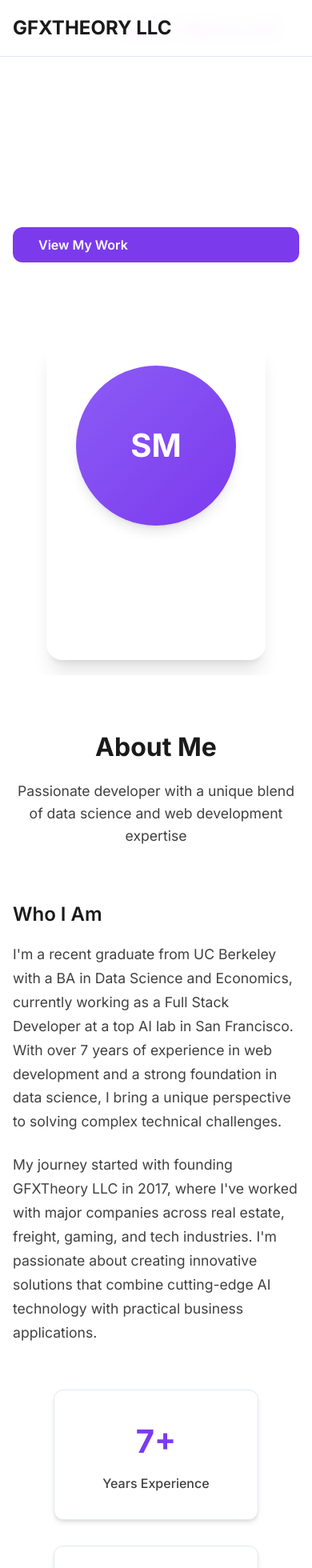
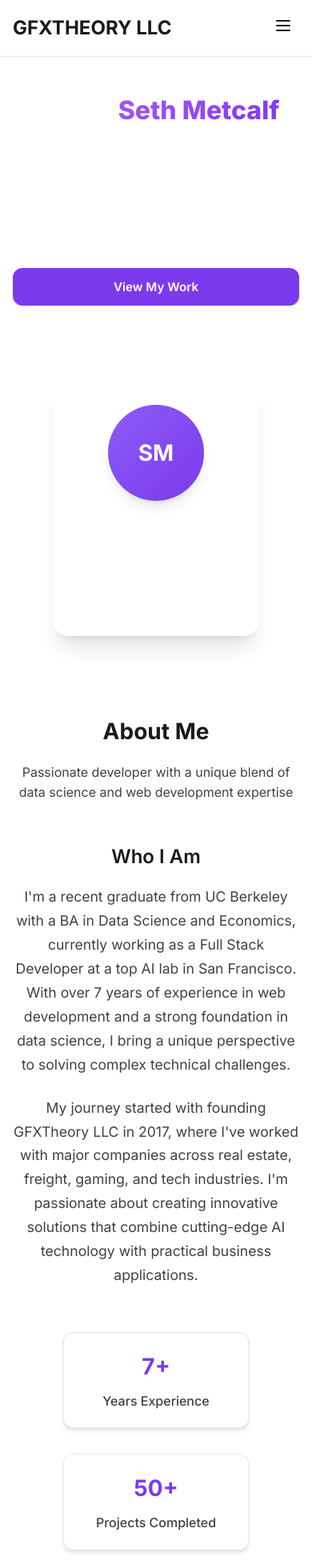
Before and after one commit to teorii/sethnijsmetcalf, a React (Vite) app: page / in a window 390 px wide. Shown: the top 1960 px of the page at 80% size. Built offline with nearby package versions, Linux system fonts and the light colour scheme.

Commit message:
mobile integration

```diff
--- a/src/App.css
+++ b/src/App.css
@@ -36,6 +36,7 @@ body {
   line-height: 1.6;
   color: var(--text-primary);
   background-color: var(--background);
+  overflow-x: hidden;
 }
 
 .container {
@@ -102,6 +103,17 @@ body {
   background: rgba(124, 58, 237, 0.1);
 }
 
+/* Mobile Navigation */
+.mobile-nav-toggle {
+  display: none;
+  background: none;
+  border: none;
+  font-size: 1.5rem;
+  color: var(--gunmetal);
+  cursor: pointer;
+  padding: 0.5rem;
+}
+
 /* Hero Section */
 .hero {
   min-height: 100vh;
@@ -109,6 +121,7 @@ body {
   align-items: center;
   position: relative;
   overflow: hidden;
+  padding-top: 70px;
 }
 
 .hero-background {
@@ -743,62 +756,208 @@ body {
   opacity: 1;
 }
 
-/* Responsive Design */
-@media (max-width: 768px) {
-  .nav-links {
-    display: none;
+/* Comprehensive Mobile Responsive Design */
+@media (max-width: 1024px) {
+  .hero-content {
+    gap: 3rem;
   }
 
+  .hero-title {
+    font-size: 3rem;
+  }
+
+  .about-content {
+    gap: 3rem;
+  }
+
+  .contact-content {
+    gap: 3rem;
+  }
+}
+
+@media (max-width: 768px) {
+  /* Mobile Navigation */
+  .mobile-nav-toggle {
+    display: block;
+  }
+
+  .nav-links {
+    position: fixed;
+    top: 70px;
+    left: 0;
+    right: 0;
+    background: rgba(255, 255, 255, 0.98);
+    backdrop-filter: blur(10px);
+    flex-direction: column;
+    padding: 2rem;
+    gap: 1rem;
+    border-bottom: 1px solid var(--border-color);
+    transform: translateY(-100%);
+    opacity: 0;
+    transition: all 0.3s ease;
+    box-shadow: var(--shadow-md);
+  }
+
+  .nav-links.active {
+    transform: translateY(0);
+    opacity: 1;
+  }
+
+  .nav-link {
+    text-align: center;
+    padding: 1rem;
+    border-radius: var(--border-radius);
+    background: rgba(124, 58, 237, 0.05);
+  }
+
+  /* Hero Section Mobile */
   .hero-content {
     grid-template-columns: 1fr;
     text-align: center;
     gap: 2rem;
+    padding: 0 1rem;
   }
 
   .hero-title {
     font-size: 2.5rem;
+    line-height: 1.2;
   }
 
+  .hero-subtitle {
+    font-size: 1.25rem;
+  }
+
+  .hero-description {
+    font-size: 1rem;
+  }
+
+  .hero-social-links {
+    justify-content: center;
+    margin-top: 1.5rem;
+  }
+
+  .hero-buttons {
+    justify-content: center;
+    gap: 1rem;
+  }
+
+  .btn {
+    padding: 0.875rem 1.5rem;
+    font-size: 0.95rem;
+  }
+
+  .avatar {
+    width: 150px;
+    height: 150px;
+    font-size: 2rem;
+  }
+
+  /* About Section Mobile */
   .about-content {
     grid-template-columns: 1fr;
     gap: 2rem;
+    text-align: center;
   }
 
   .stats-grid {
     grid-template-columns: 1fr;
+    max-width: 300px;
   }
 
-  .projects-grid {
-    grid-template-columns: 1fr;
+  .stat-card {
+    padding: 1.5rem;
   }
 
-  .skills-grid {
-    grid-template-columns: 1fr;
+  .stat-card h3 {
+    font-size: 2rem;
   }
 
-  .contact-content {
-    grid-template-columns: 1fr;
-    gap: 2rem;
-  }
-
+  /* Timeline Mobile */
   .timeline-item::before {
     left: -1rem;
   }
 
   .timeline-content {
     margin-left: 1rem;
+    padding: 1.5rem;
   }
 
   .timeline-content::before {
     left: -0.25rem;
+    width: 0.75rem;
+    height: 0.75rem;
   }
 
+  .timeline-header {
+    flex-direction: column;
+    align-items: flex-start;
+    gap: 0.5rem;
+  }
+
+  /* Projects Mobile */
+  .projects-grid {
+    grid-template-columns: 1fr;
+    gap: 1.5rem;
+  }
+
+  .project-card {
+    max-width: 400px;
+    margin: 0 auto;
+  }
+
+  .project-content {
+    padding: 1.25rem;
+  }
+
+  /* Skills Mobile */
+  .skills-grid {
+    grid-template-columns: 1fr;
+    gap: 1.5rem;
+  }
+
+  .skill-category {
+    padding: 1.5rem;
+  }
+
+  .skill-tags {
+    gap: 0.5rem;
+  }
+
+  .skill-tag {
+    padding: 0.4rem 0.8rem;
+    font-size: 0.85rem;
+  }
+
+  /* Contact Mobile */
+  .contact-content {
+    grid-template-columns: 1fr;
+    gap: 2rem;
+    text-align: center;
+  }
+
+  .contact-image img {
+    max-width: 300px;
+  }
+
+  .contact-form {
+    padding: 1.5rem;
+  }
+
+  .contact-item {
+    justify-content: center;
+  }
+
+  /* Footer Mobile */
   .footer-content {
     flex-direction: column;
+    gap: 1rem;
   }
-}
 
-@media (max-width: 480px) {
+  .footer-links {
+    justify-content: center;
+  }
+
+  /* General Mobile Adjustments */
   .container {
     padding: 0 1rem;
   }
@@ -807,23 +966,198 @@ body {
     padding: 0 1rem;
   }
 
+  .section {
+    padding: 4rem 0;
+  }
+
+  .section-header {
+    margin-bottom: 3rem;
+  }
+
+  .section-header h2 {
+    font-size: 2rem;
+  }
+
+  .section-header p {
+    font-size: 1rem;
+  }
+}
+
+@media (max-width: 480px) {
+  /* Extra Small Mobile */
+  .hero-title {
+    font-size: 2rem;
+  }
+
+  .hero-subtitle {
+    font-size: 1.1rem;
+  }
+
+  .hero-description {
+    font-size: 0.95rem;
+  }
+
+  .hero-buttons {
+    flex-direction: column;
+    width: 100%;
+  }
+
+  .btn {
+    width: 100%;
+    justify-content: center;
+  }
+
+  .avatar {
+    width: 120px;
+    height: 120px;
+    font-size: 1.75rem;
+  }
+
+  .stat-card {
+    padding: 1.25rem;
+  }
+
+  .stat-card h3 {
+    font-size: 1.75rem;
+  }
+
+  .timeline-content {
+    padding: 1.25rem;
+  }
+
+  .project-content {
+    padding: 1rem;
+  }
+
+  .skill-category {
+    padding: 1.25rem;
+  }
+
+  .contact-form {
+    padding: 1.25rem;
+  }
+
+  .section {
+    padding: 3rem 0;
+  }
+
+  .section-header h2 {
+    font-size: 1.75rem;
+  }
+
+  .floating-card {
+    padding: 1.5rem;
+  }
+}
+
+@media (max-width: 360px) {
+  /* Very Small Mobile */
+  .hero-title {
+    font-size: 1.75rem;
+  }
+
+  .hero-subtitle {
+    font-size: 1rem;
+  }
+
+  .hero-description {
+    font-size: 0.9rem;
+  }
+
+  .avatar {
+    width: 100px;
+    height: 100px;
+    font-size: 1.5rem;
+  }
+
+  .stat-card h3 {
+    font-size: 1.5rem;
+  }
+
+  .section-header h2 {
+    font-size: 1.5rem;
+  }
+}
+
+/* Touch Device Optimizations */
+@media (hover: none) and (pointer: coarse) {
+  .btn:hover {
+    transform: none;
+  }
+
+  .project-card:hover {
+    box-shadow: var(--shadow-md);
+  }
+
+  .project-card:hover .project-image img {
+    transform: none;
+  }
+
+  .project-card:hover .project-overlay {
+    opacity: 0;
+  }
+
+  .skill-tag:hover {
+    transform: none;
+  }
+
+  .hero-social-links a:hover {
+    transform: none;
+  }
+
+  .project-link:hover {
+    transform: none;
+  }
+}
+
+/* Landscape Mobile */
+@media (max-width: 768px) and (orientation: landscape) {
+  .hero {
+    min-height: 100vh;
+    padding-top: 70px;
+  }
+
   .hero-content {
-    padding: 0 1rem;
+    gap: 1.5rem;
   }
 
   .hero-title {
     font-size: 2rem;
   }
 
-  .hero-buttons {
-    flex-direction: column;
+  .avatar {
+    width: 100px;
+    height: 100px;
+    font-size: 1.5rem;
+  }
+}
+
+/* High DPI Displays */
+@media (-webkit-min-device-pixel-ratio: 2), (min-resolution: 192dpi) {
+  .hero-background {
+    background-size: cover;
+  }
+}
+
+/* Print Styles */
+@media print {
+  .navbar,
+  .hero-buttons,
+  .contact-form,
+  .footer {
+    display: none;
+  }
+
+  .hero {
+    min-height: auto;
+    padding: 2rem 0;
   }
 
   .section {
-    padding: 4rem 0;
+    padding: 2rem 0;
   }
 
-  .section-header h2 {
-    font-size: 2rem;
+  .project-card:hover {
+    box-shadow: none;
   }
 }
--- a/src/App.jsx
+++ b/src/App.jsx
@@ -11,13 +11,16 @@ import {
   Palette,
   Smartphone,
   Globe,
-  Phone
+  Phone,
+  Menu,
+  X
 } from 'lucide-react'
 import './App.css'
 
 function App() {
   const [activeSection, setActiveSection] = useState('home')
   const [isScrolled, setIsScrolled] = useState(false)
+  const [isMobileMenuOpen, setIsMobileMenuOpen] = useState(false)
 
   useEffect(() => {
     const handleScroll = () => {
@@ -32,6 +35,7 @@ function App() {
     if (element) {
       element.scrollIntoView({ behavior: 'smooth' })
       setActiveSection(sectionId)
+      setIsMobileMenuOpen(false) // Close mobile menu when navigating
     }
   }
 
@@ -87,7 +91,17 @@ function App() {
           >
             GFXTHEORY LLC
           </motion.div>
-          <div className="nav-links">
+
+          {/* Mobile Menu Toggle */}
+          <button
+            className="mobile-nav-toggle"
+            onClick={() => setIsMobileMenuOpen(!isMobileMenuOpen)}
+            aria-label="Toggle mobile menu"
+          >
+            {isMobileMenuOpen ? <X size={24} /> : <Menu size={24} />}
+          </button>
+
+          <div className={`nav-links ${isMobileMenuOpen ? 'active' : ''}`}>
             {['home', 'about', 'experience', 'projects', 'skills', 'contact'].map((section) => (
               <motion.button
                 key={section}
```
